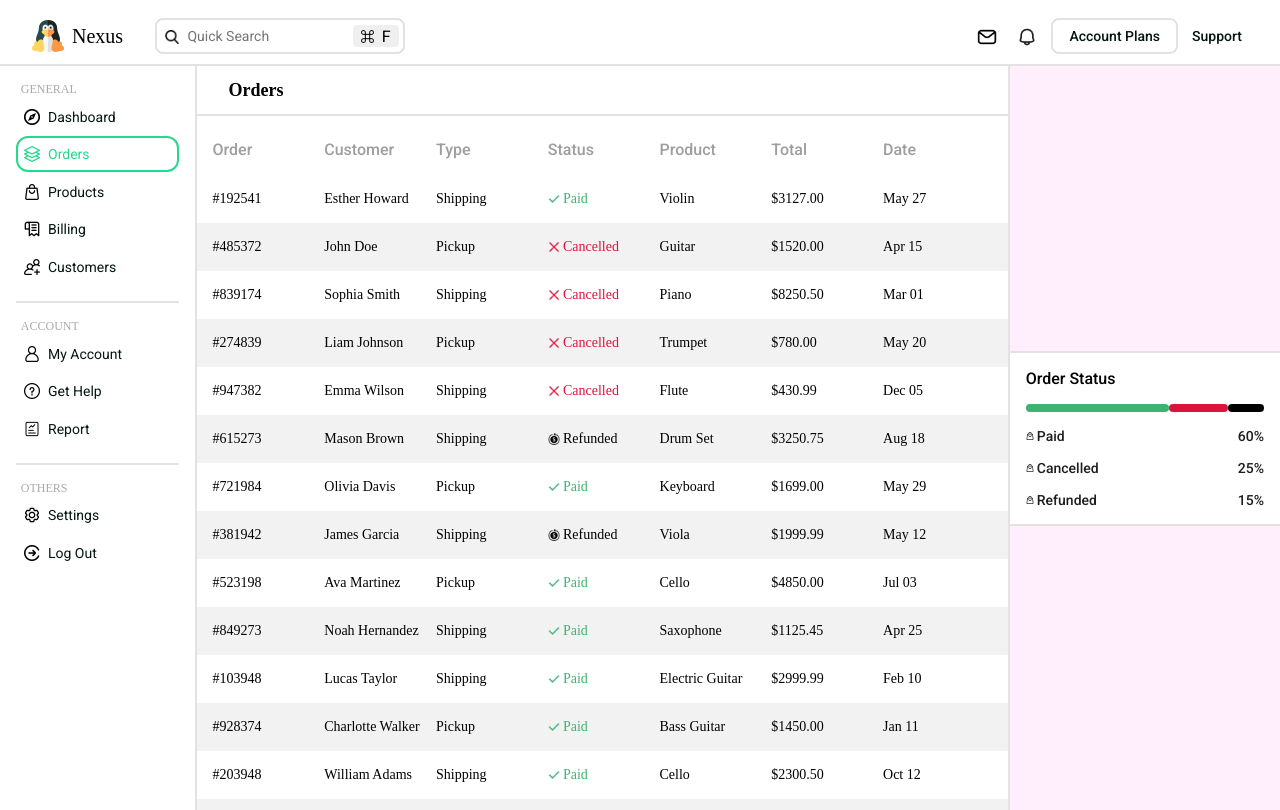
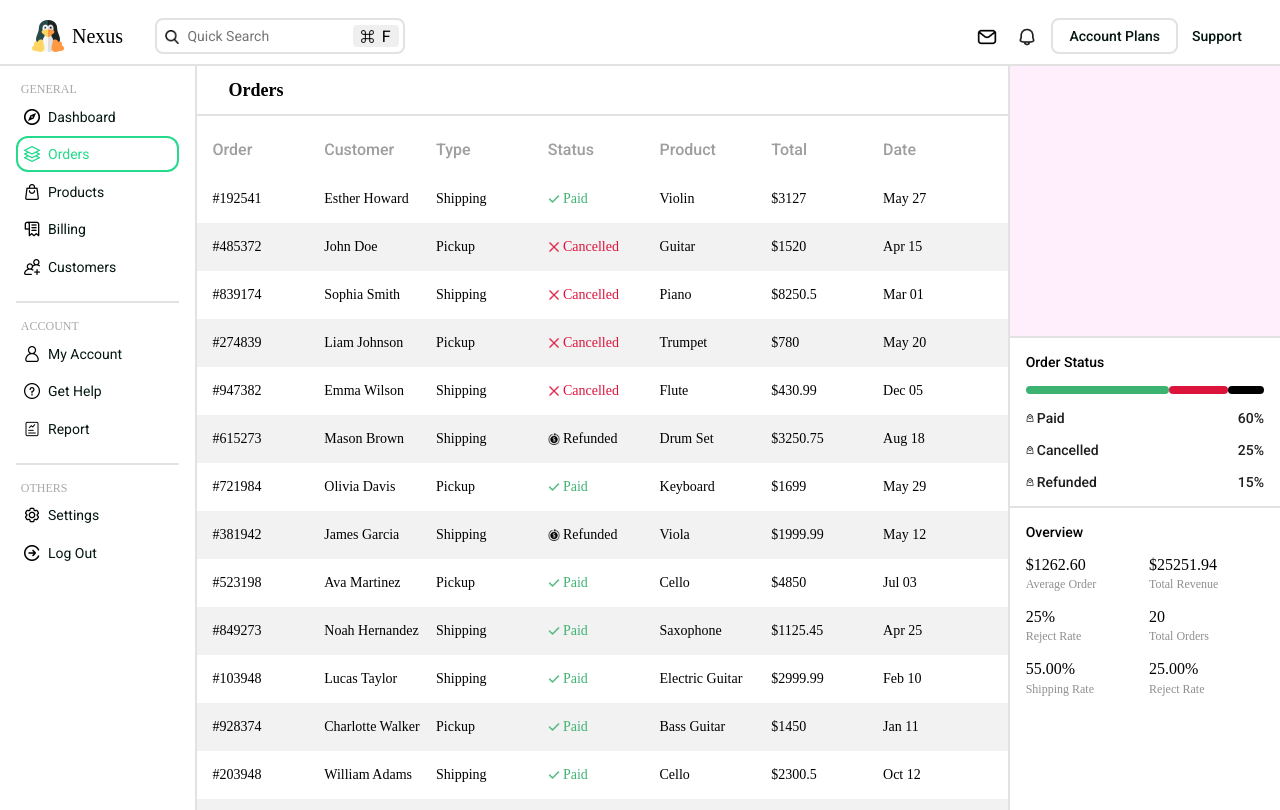
Before and after one commit to aryyo/nexus, a React (Create React App) app: page / in a window 1280 px wide. Both pictures are taken after a click on the button "Orders". Built offline with nearby package versions, Linux system fonts and the light colour scheme; a web font is replaced by a local one.

Commit message:
Implemented Order Overview Component

```diff
--- a/src/components/OrderSidebar.js
+++ b/src/components/OrderSidebar.js
@@ -1,38 +1,80 @@
 import "../styles/OrderSidebar.css";
-import { useState, useEffect, useMemo } from "react";
+import { useState, useMemo } from "react";
 import OrderData from "../data/OrderData";
 
+/*
+what values do i need: total paid, total cancelled, total refunded, total orders, total revenue,
+average price per order, total cancelled / total orders, shipping rate
+
+we cache all of these, trigger rerender if orderData changes
+*/
+
 const OrderSidebar = () => {
-  const barLine = useMemo(() => {
-    const { paid, cancelled, refunded, total } = OrderData.reduce(
-      (acc, order) => {
-        acc.total++;
-        if (order.status === "Paid") acc.paid++;
-        else if (order.status === "Cancelled") acc.cancelled++;
-        else if (order.status === "Refunded") acc.refunded++;
+  const [orders, setOrders] = useState(OrderData);
+
+  const cachedMetrics = useMemo(() => {
+    console.log(`computing`);
+    const totalOrders = orders.length;
+    const totalRevenue = orders.reduce(
+      (acc, order) => acc + (order.status === "Paid" ? order.total : 0),
+      0
+    );
+    const totalPaid = orders.reduce((acc, order) => {
+      acc += order.status === "Paid" ? 1 : 0;
+      return acc;
+    }, 0);
+
+    const totalCancelled = orders.reduce((acc, order) => {
+      acc += order.status === "Cancelled" ? 1 : 0;
+      return acc;
+    }, 0);
+
+    const totalRefunded = orders.reduce((acc, order) => {
+      acc += order.status === "Refunded" ? 1 : 0;
+      return acc;
+    }, 0);
+
+    const averagePrice = totalRevenue / totalOrders;
+    const rejectRate = (totalCancelled * 100) / totalOrders;
+    const shippingRate =
+      orders.reduce((acc, order) => {
+        acc += order.type === "Shipping" ? 1 : 0;
         return acc;
-      },
-      { paid: 0, cancelled: 0, refunded: 0, total: 0 }
-    );
-    return [
-      (100 * paid) / total || 0,
-      (100 * cancelled) / total || 0,
-      (100 * refunded) / total || 0,
-    ];
-  }, [OrderData]);
+      }, 0) * 100/ totalOrders;
+
+    return {
+      totalOrders,
+      totalRevenue,
+      totalPaid,
+      totalCancelled,
+      totalRefunded,
+      averagePrice,
+      rejectRate,
+      shippingRate,
+    };
+  }, [orders]);
 
   return (
     <div className="orders-sidebar">
       <div className="receipt-of-goods"></div>
       <div className="orders-status">
-        <div className="orders-status-header">
+        <div className="orders-sidebar-header">
           <p>Order Status</p>
         </div>
         <div>
           <div className="bar">
-            <div className="line-one" style={{ flex: barLine[0] }}></div>
-            <div className="line-two" style={{ flex: barLine[1] }}></div>
-            <div className="line-three" style={{ flex: barLine[2] }}></div>
+            <div
+              className="line-one"
+              style={{ flex: cachedMetrics.totalPaid }}
+            ></div>
+            <div
+              className="line-two"
+              style={{ flex: cachedMetrics.totalCancelled }}
+            ></div>
+            <div
+              className="line-three"
+              style={{ flex: cachedMetrics.totalRefunded }}
+            ></div>
           </div>
           <div className="bar-data">
             <div className="paid-data">
@@ -40,26 +82,62 @@ const OrderSidebar = () => {
                 <img src="../icons/product.png" alt=""></img>
                 <p>Paid</p>
               </div>
-              <p>{barLine[0]}%</p>
+              <p>{cachedMetrics.totalPaid * 100 / cachedMetrics.totalOrders}%</p>
             </div>
             <div className="cancelled-data">
               <div className="icon-data">
                 <img src="../icons/product.png" alt=""></img>
                 <p>Cancelled</p>
               </div>
-              <p>{barLine[1]}%</p>
+              <p>{cachedMetrics.totalCancelled * 100 / cachedMetrics.totalOrders}%</p>
             </div>
             <div className="refunded-data">
               <div className="icon-data">
                 <img src="../icons/product.png" alt=""></img>
                 <p>Refunded</p>
               </div>
-              <p>{barLine[2]}%</p>
+              <p>{cachedMetrics.totalRefunded * 100 / cachedMetrics.totalOrders}%</p>
             </div>
           </div>
         </div>
       </div>
-      <div className="orders-summary"></div>
+      <div className="orders-summary">
+        <div className="orders-sidebar-header"><p>Overview</p></div>
+        <div className="summary-stats">
+          <div className="summary-line">
+            <p className="summary-value">
+              ${cachedMetrics.averagePrice.toFixed(2)}
+            </p>
+            <p className="summary-title">Average Order</p>
+          </div>
+          <div className="summary-line">
+            ${cachedMetrics.totalRevenue.toFixed(2)}
+            <p className="summary-title">Total Revenue</p>
+          </div>
+          <div className="summary-line">
+            {cachedMetrics.rejectRate}%
+            <p className="summary-title">Reject Rate</p>
+          </div>
+          <div className="summary-line">
+            <p className="summary-value">
+              {cachedMetrics.totalOrders}
+            </p>
+            <p className="summary-title">Total Orders</p>
+          </div>
+          <div className="summary-line">
+            <p className="summary-value">
+              {cachedMetrics.shippingRate.toFixed(2)}%
+            </p>
+            <p className="summary-title">Shipping Rate</p>
+          </div>
+          <div className="summary-line">
+            <p className="summary-value">
+              {cachedMetrics.rejectRate.toFixed(2)}%
+            </p>
+            <p className="summary-title">Reject Rate</p>
+          </div>
+        </div>
+      </div>
     </div>
   );
 };
--- a/src/data/OrderData.js
+++ b/src/data/OrderData.js
@@ -5,7 +5,7 @@ const OrderData = [
     type: "Shipping",
     status: "Paid",
     product: "Violin",
-      total: "3127.00",
+    total: 3127.00,
     datePlaced: "2024-05-27",
   },
   {
@@ -14,7 +14,7 @@ const OrderData = [
     type: "Pickup",
     status: "Cancelled",
     product: "Guitar",
-      total: "1520.00",
+    total: 1520.00,
     datePlaced: "2024-04-15",
   },
   {
@@ -23,7 +23,7 @@ const OrderData = [
     type: "Shipping",
     status: "Cancelled",
     product: "Piano",
-      total: "8250.50",
+    total: 8250.50,
     datePlaced: "2024-03-01",
   },
   {
@@ -32,7 +32,7 @@ const OrderData = [
     type: "Pickup",
     status: "Cancelled",
     product: "Trumpet",
-      total: "780.00",
+    total: 780.00,
     datePlaced: "2024-05-20",
   },
   {
@@ -41,7 +41,7 @@ const OrderData = [
     type: "Shipping",
     status: "Cancelled",
     product: "Flute",
-      total: "430.99",
+    total: 430.99,
     datePlaced: "2024-12-05",
   },
   {
@@ -50,7 +50,7 @@ const OrderData = [
     type: "Shipping",
     status: "Refunded",
     product: "Drum Set",
-      total: "3250.75",
+    total: 3250.75,
     datePlaced: "2024-08-18",
   },
   {
@@ -59,7 +59,7 @@ const OrderData = [
     type: "Pickup",
     status: "Paid",
     product: "Keyboard",
-      total: "1699.00",
+    total: 1699.00,
     datePlaced: "2024-05-29",
   },
   {
@@ -68,7 +68,7 @@ const OrderData = [
     type: "Shipping",
     status: "Refunded",
     product: "Viola",
-      total: "1999.99",
+    total: 1999.99,
     datePlaced: "2024-05-12",
   },
   {
@@ -77,7 +77,7 @@ const OrderData = [
     type: "Pickup",
     status: "Paid",
     product: "Cello",
-      total: "4850.00",
+    total: 4850.00,
     datePlaced: "2024-07-03",
   },
   {
@@ -86,7 +86,7 @@ const OrderData = [
     type: "Shipping",
     status: "Paid",
     product: "Saxophone",
-      total: "1125.45",
+    total: 1125.45,
     datePlaced: "2024-04-25",
   },
   {
@@ -95,7 +95,7 @@ const OrderData = [
     type: "Shipping",
     status: "Paid",
     product: "Electric Guitar",
-      total: "2999.99",
+    total: 2999.99,
     datePlaced: "2024-02-10",
   },
   {
@@ -104,7 +104,7 @@ const OrderData = [
     type: "Pickup",
     status: "Paid",
     product: "Bass Guitar",
-      total: "1450.00",
+    total: 1450.00,
     datePlaced: "2024-01-11",
   },
   {
@@ -113,7 +113,7 @@ const OrderData = [
     type: "Shipping",
     status: "Paid",
     product: "Cello",
-      total: "2300.50",
+    total: 2300.50,
     datePlaced: "2024-10-12",
   },
   {
@@ -122,7 +122,7 @@ const OrderData = [
     type: "Pickup",
     status: "Cancelled",
     product: "Trumpet",
-      total: "850.00",
+    total: 850.00,
     datePlaced: "2024-09-13",
   },
   {
@@ -131,7 +131,7 @@ const OrderData = [
     type: "Shipping",
     status: "Refunded",
     product: "Piano",
-      total: "4200.75",
+    total: 4200.75,
     datePlaced: "2024-08-14",
   },
   {
@@ -140,7 +140,7 @@ const OrderData = [
     type: "Pickup",
     status: "Paid",
     product: "Flute",
-      total: "500.00",
+    total: 500.00,
     datePlaced: "2024-03-15",
   },
   {
@@ -149,7 +149,7 @@ const OrderData = [
     type: "Shipping",
     status: "Paid",
     product: "Viola",
-      total: "3100.00",
+    total: 3100.00,
     datePlaced: "2024-04-16",
   },
   {
@@ -158,7 +158,7 @@ const OrderData = [
     type: "Pickup",
     status: "Paid",
     product: "Drum Set",
-      total: "2200.00",
+    total: 2200.00,
     datePlaced: "2024-01-17",
   },
   {
@@ -167,7 +167,7 @@ const OrderData = [
     type: "Shipping",
     status: "Paid",
     product: "Saxophone",
-      total: "700.00",
+    total: 700.00,
     datePlaced: "2024-02-18",
   },
   {
@@ -176,7 +176,7 @@ const OrderData = [
     type: "Pickup",
     status: "Paid",
     product: "Guitar",
-      total: "1200.00",
+    total: 1200.00,
     datePlaced: "2024-11-19",
   },
 ];
--- a/src/styles/OrderSidebar.css
+++ b/src/styles/OrderSidebar.css
@@ -1,4 +1,3 @@
-
 
 .orders-sidebar {
   display: flex;
@@ -10,14 +9,23 @@
   /* gap: 2rem; */
 }
 
-.receipt-of-goods,
-.orders-summary {
+.receipt-of-goods {
   flex:1 1;
   background-color: rgb(255, 238, 252);
   width: 100%;
   display: flex;
   flex-direction: column;
   gap: 1rem;
+}
+
+.orders-summary {
+  flex:1 1;
+  background-color: rgb(255, 255, 255);
+  width: 100%;
+  display: flex;
+  flex-direction: column;
+  gap: 1rem;
+  padding-block: 1rem;
 }
 
 .bar {
@@ -89,13 +97,39 @@
   gap: .2rem;
 }
 
-.orders-status-header p {
+.orders-sidebar-header p {
   margin: 0;
   font-weight: 500;
-  font-size: 16px;
+  font-size: 14px;
   font-family: "Roboto", serif;
 }
 
-.orders-status-header {
+.orders-sidebar-header {
   padding-inline: 1rem;
 }
+
+.summary-stats p {
+  margin: 0;
+}
+
+.summary-stats {
+  display: flex;
+  flex-direction: row;
+  padding-inline: 1rem;
+  flex-wrap: wrap;
+  gap: 1rem;
+}
+
+.summary-line {
+  width: 45%;
+  display: flex;
+  flex-direction: column;
+  justify-content: center;
+  align-items: flex-start;
+  gap: .2rem;
+}
+
+.summary-title {
+  color: rgb(143, 143, 143);
+  font-size: 12px;
+}
```
Lines whose indentation alone changed are shown as unchanged.
